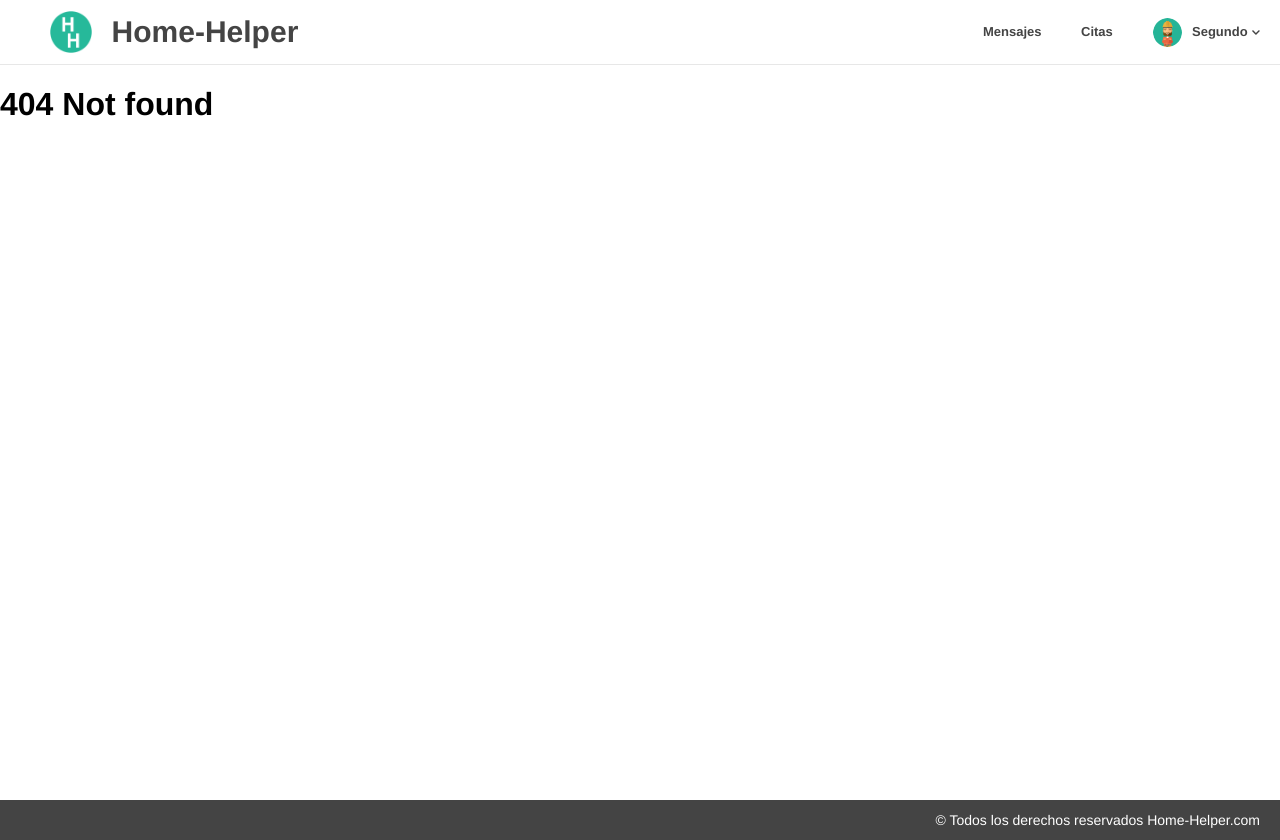
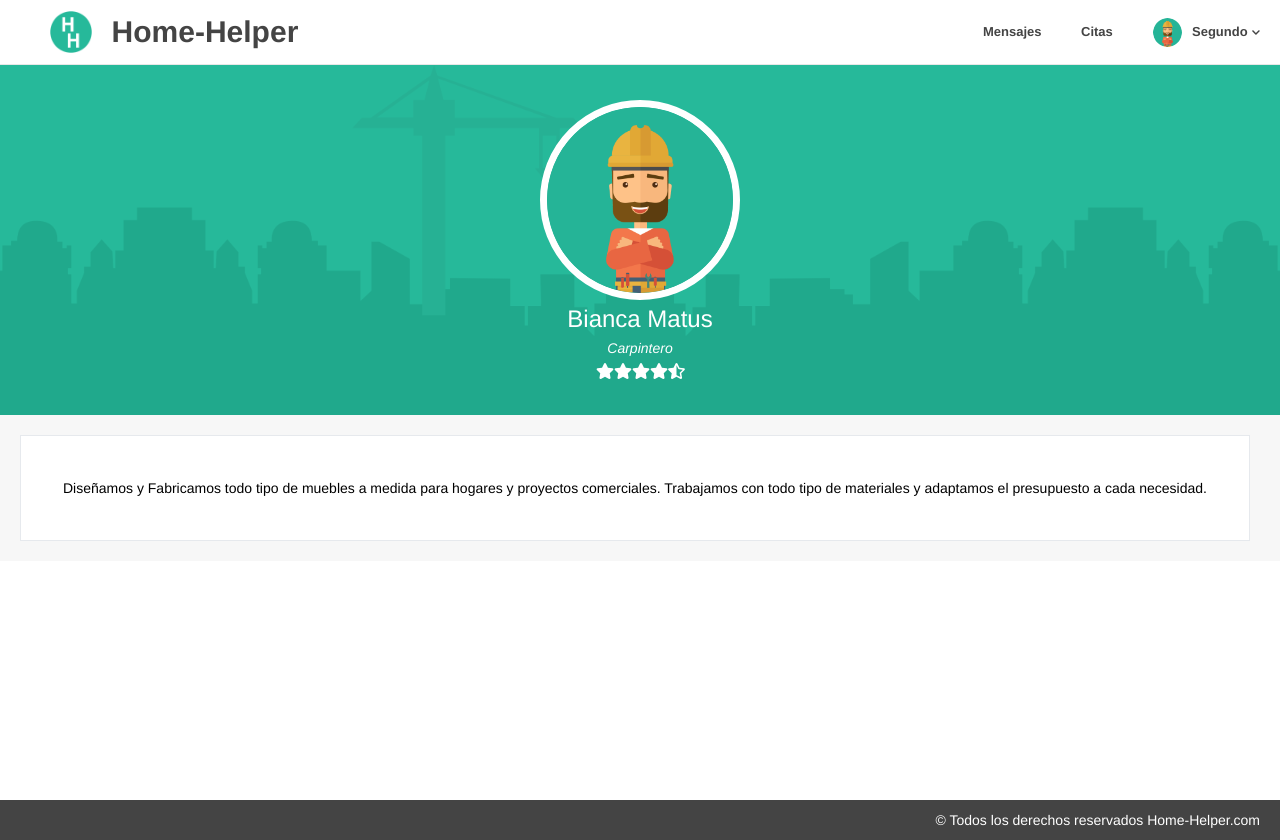
Before and after one commit to segundofarina/HomeHelperReact, a React (Create React App) app: page /profile in a window 1280 px wide. Before the commit this address had no page. Built offline with nearby package versions, Linux system fonts and the light colour scheme.

Commit message:
Starting Profile page, Summary ready

```diff
--- a/src/App.js
+++ b/src/App.js
@@ -4,7 +4,7 @@ import styles from './App.module.css'
 import Layout from './hoc/Layout/Layout'
 import Home from './containers/home/Home'
 import Search from './containers/search/Search'
-
+import Profile from './containers/profile/Profile'
 
 class App extends Component {
   render() {
@@ -15,7 +15,7 @@ class App extends Component {
             <Switch>
               <Route path="/" exact component={Home} />
               <Route path="/search" exact component={Search} />
-
+              <Route path="/profile" exact component={Profile} />
               <Route render={() => (<h1>404 Not found</h1>)} />
             </Switch>
           </Layout>
--- /dev/null
+++ b/src/components/profile/contact/contact.js
@@ -0,0 +1,12 @@
+import React from 'react'
+import styles from './contact.module.css'
+
+const contact = ()=>{
+    return(
+        <div>
+
+        </div>
+    )
+}
+
+export default contact
--- /dev/null
+++ b/src/components/profile/summary/summary.js
@@ -0,0 +1,21 @@
+import React from 'react'
+import styles from './summary.module.css'
+import Rating from '../../UI/rating/Rating'
+const summary = (props)=>{
+    return(
+        <div className={styles.Container}>
+            <div className={styles.Img}>
+                <img src={props.img} alt="" />
+            </div>
+            <div className={styles.Name}>
+                {props.name}
+            </div>
+            <div className={styles.ServiceTypes}>
+                {props.serviceTypes}
+            </div>
+            <Rating value={props.rating}/>
+        </div>
+    )
+}
+
+export default summary
--- /dev/null
+++ b/src/components/profile/summary/summary.module.css
@@ -0,0 +1,40 @@
+.Container{
+    height: 350px;
+    background-color: #26B99A;
+    display: flex;
+    flex-direction: column;
+    justify-content: center;
+    align-items: center;
+    color: #ffffff;
+    background-image: url(../../../assets/img/profileBg.png);
+    background-size: contain;
+    background-repeat: repeat-x;
+    background-position: center bottom;
+}
+
+.Img{
+    height: 200px;
+    width: 200px;
+}
+
+.Img img {
+    border-radius: 100%;
+    width: 100%;
+    height: 100%;
+    object-fit: cover;
+    border: 7px solid #ffffff;
+}
+
+.Name{
+    font-weight: 500;
+    font-size:24px;
+    padding-top: 5px;
+}
+
+.ServiceTypes{
+    font-size: 14px;
+    line-height: 1.42857143;
+    font-style: italic;
+    padding-top:5px;
+    padding-bottom: 5px;
+}
--- /dev/null
+++ b/src/containers/profile/Profile.js
@@ -0,0 +1,35 @@
+import React, { Component } from 'react'
+import Summary from '../../components/profile/summary/summary'
+import defaultImg from '../../assets/img/defaultProfile.png'
+import styles from './profile.module.css'
+import Contact from '../../components/profile/contact/contact'
+
+class Profile extends Component {
+    render(){
+        return <div>
+            <Summary name="Bianca Matus" serviceTypes="Carpintero" rating={4.7} img={defaultImg}/>
+            <div className={styles.MainContainer}>
+                <div className={styles.Contact}>
+                    <Contact/>
+                </div>
+                <div className={styles.Content}>
+                    <div className ={styles.GeneralDescription}>
+                        <p>
+                            Diseñamos y Fabricamos todo tipo de muebles a medida para hogares y proyectos comerciales.
+                            Trabajamos con todo tipo de materiales y adaptamos el presupuesto a cada necesidad.
+                        </p>
+                    </div>
+                    <div >
+                        {/* <Aptitude/> */}
+                    </div>
+                    <div>
+                        {/* <WorkingZone/> */}
+                    </div>
+
+                </div>
+            </div>
+        </div>
+    }
+}
+
+export default Profile
--- /dev/null
+++ b/src/containers/profile/profile.module.css
@@ -0,0 +1,16 @@
+.MainContainer{
+    background-color: #F7F7F7;
+    display: flex;
+}
+.Content{
+    margin:20px;
+    font-family: "Helvetica Neue",Helvetica,Arial,sans-serif;
+    font-size: 14px;
+    line-height: 1.42857143;
+}
+
+.GeneralDescription{
+    background-color: #FFF;
+    padding: 2em 3em;
+    border: 1px solid #E6E9ED;
+}
```
Also changed, not shown: src/components/profile/contact/contact.module.css (added), src/components/profile/review/review.js (added), src/components/profile/review/review.module.css (added), 1 other file (tests, documents, lock files or other folders).
